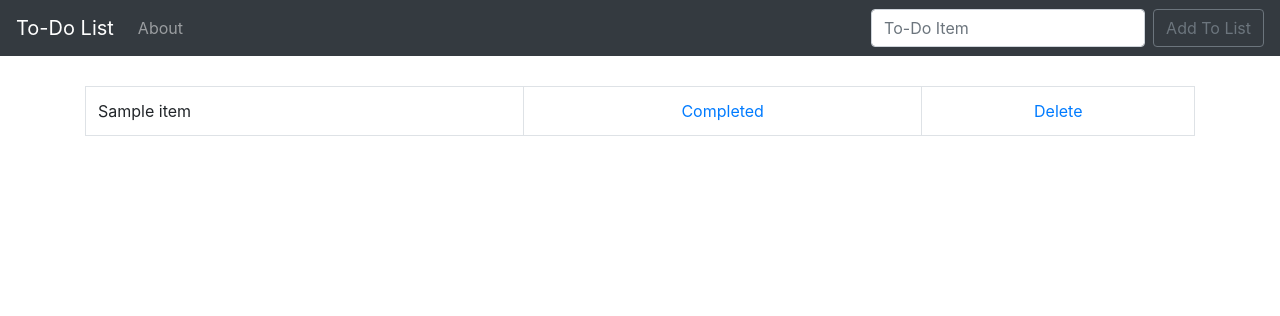
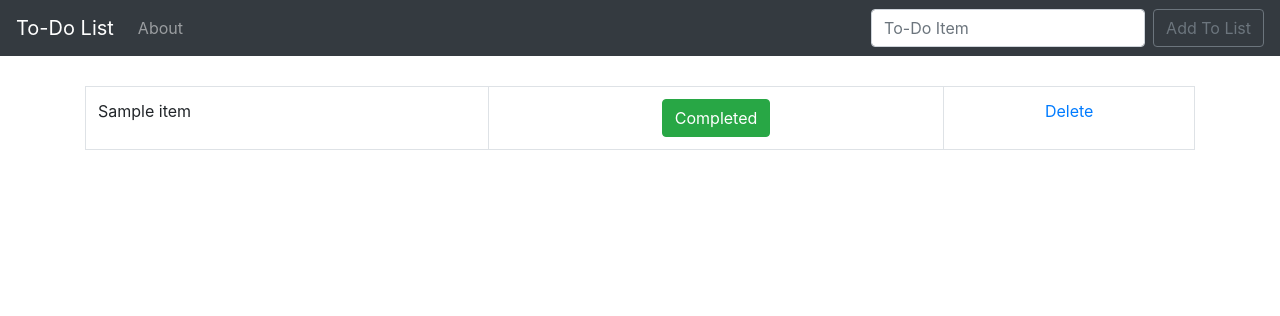
Before and after one commit to Decomplosed/python-todo, a Django app: template todo_list/templates/home.html in a window 1280 px wide. Shown: the top 316 px of the page. Run offline with Django 5.2, Linux system fonts and the light colour scheme; the template is opened without the code that fills it: most values are stand-ins (such as "Sample title", 1, 10 or a date in 2020).

Commit message:
Adjust UI to use buttons for complete/uncomplete todo item

```diff
--- a/todo_list/templates/home.html
+++ b/todo_list/templates/home.html
@@ -24,13 +24,13 @@
             {% if things.completed %}
                 <tr class='table-secondary'>
                     <td class='striker'>{{things.item}}</td>
-                    <td><center><a href="{% url 'uncomplete' things.id %}">Uncompleted</a></center></center></td>
+                    <td><center><a class="btn btn-danger" href="{% url 'uncomplete' things.id %}">Uncompleted</a></center></center></td>
                     <td><center><a href="{% url 'delete' things.id %}">Delete</a></center></td>
                 </tr>
             {% else %}
                 <tr>
                     <td>{{things.item}}</td>
-                    <td><center><a href="{% url 'complete' things.id %}">Completed</a></center></center></td>
+                    <td><center><a class="btn btn-success" href="{% url 'complete' things.id %}">Completed</a></center></center></td>
                     <td><center><a href="{% url 'delete' things.id %}">Delete</a></center></td>
                 </tr>
             {% endif %}
```
Also changed, not shown: db.sqlite3.
